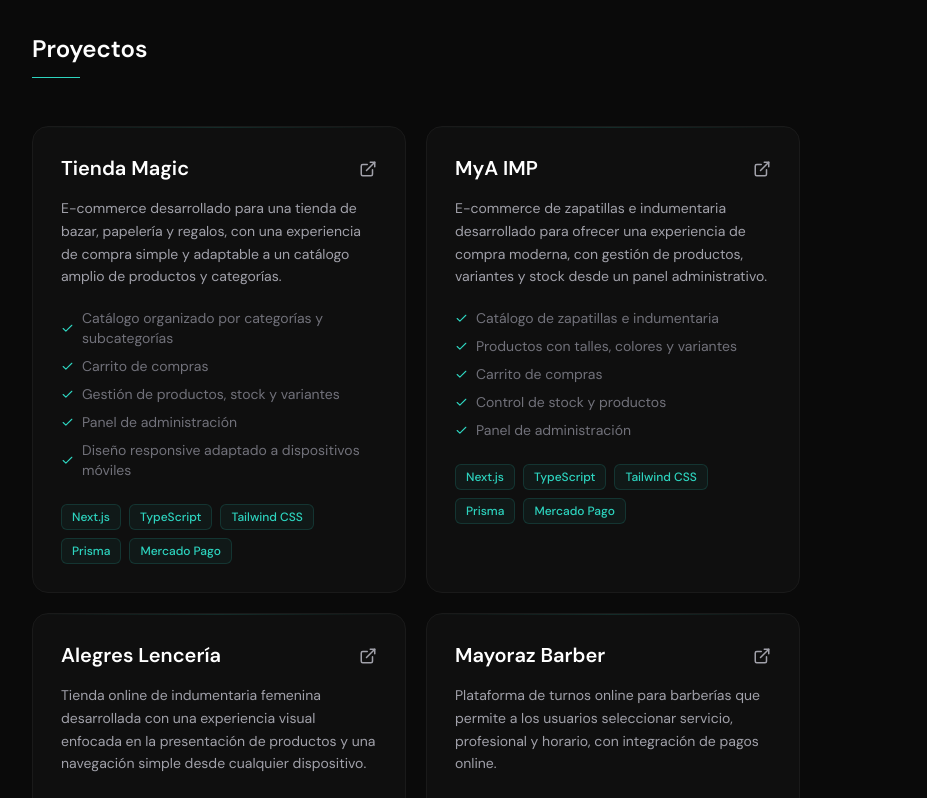
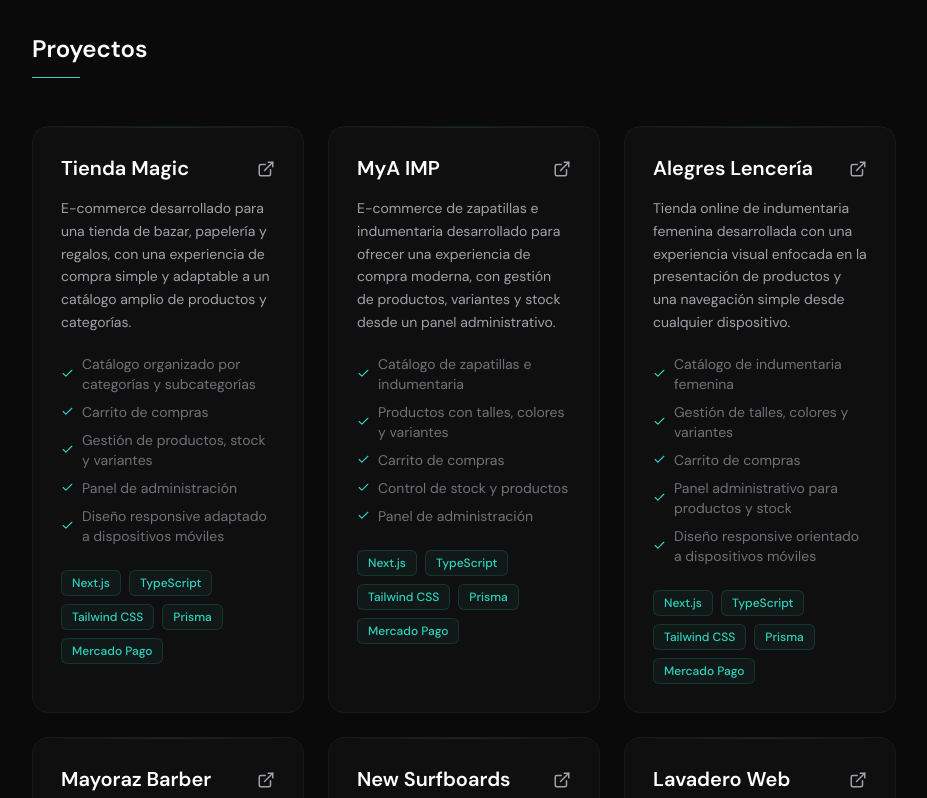
Before and after one commit to LuchoCeles/portfolio, a Next.js app: page / in a window 1280 px wide. Shown: the part 1420-2218 px from the top of the page, without its empty margins (320-1247 px from the left). Built offline with nearby package versions, Linux system fonts and the light colour scheme.

Commit message:
fix: arreglos en las tarjetas

```diff
--- a/app/page.tsx
+++ b/app/page.tsx
@@ -23,10 +23,10 @@ export default function PaginaInicio() {
         - Mobile/Tablet (< lg): sin margen lateral, ocupa todo el ancho
         - Desktop (lg+): margen izquierdo de 72 (288px) para dejar espacio al sidebar
         */}
-        <main className="lg:ml-72 px-6 md:px-16 max-w-4xl">
+        <main className="md:ml-72 w-auto px-6 md:px-10 lg:px-12 xl:px-16">
 
           {/* ── HERO ─────────────────────────────────────────── */}
-          <Seccion id="inicio" claseAdicional="min-h-screen flex flex-col justify-center pt-20 lg:pt-0">
+          <Seccion id="inicio" claseAdicional="min-h-screen flex flex-col justify-center pt-20 md:pt-0">
             <div className="flex flex-col gap-6 animate-fade-in">
               <span
                 className="text-sm font-medium tracking-widest uppercase"
@@ -89,7 +89,7 @@ export default function PaginaInicio() {
 
           {/* ── PROYECTOS ────────────────────────────────────── */}
           <Seccion id="proyectos" titulo="Proyectos">
-            <div className="grid grid-cols-1 md:grid-cols-2 gap-5">
+            <div className="grid grid-cols-1 md:grid-cols-2 xl:grid-cols-3 gap-6">
               {proyectos.map((proyecto, indice) => (
                 <TarjetaProyecto key={proyecto.titulo} proyecto={proyecto} indice={indice} />
               ))}
```
Also changed, not shown: components/Sidebar.tsx (indentation only).
